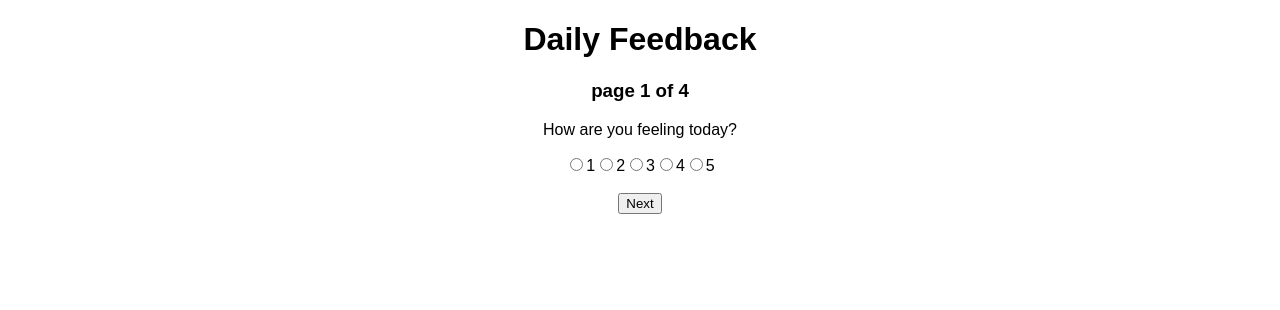
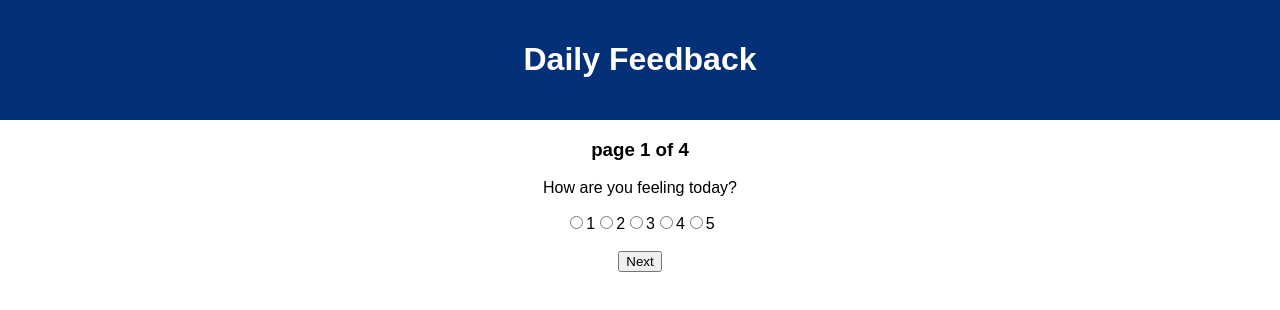
Before and after one commit to kyracalvert/Redux-Feedback-Loop, a React (Create React App) app: page /#/ in a window 1280 px wide. Shown: the top 310 px of the page. Built offline with nearby package versions, Linux system fonts and the light colour scheme.

Commit message:
integrated app.css into header.js and adjusted Header.

```diff
--- a/src/components/App/App.css
+++ b/src/components/App/App.css
@@ -2,7 +2,7 @@
   text-align: center;
 }
 
-.App-header {
+.Header {
   background-color: #033076;
   min-height: 70px;
   padding: 20px;
--- a/src/components/Header/Header.js
+++ b/src/components/Header/Header.js
@@ -1,4 +1,5 @@
 import React, { Component } from 'react';
+import '../App/App.css';
 
 class Header extends Component {
     render() {
```
